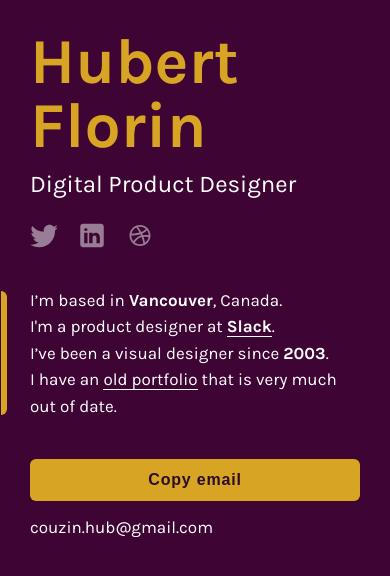
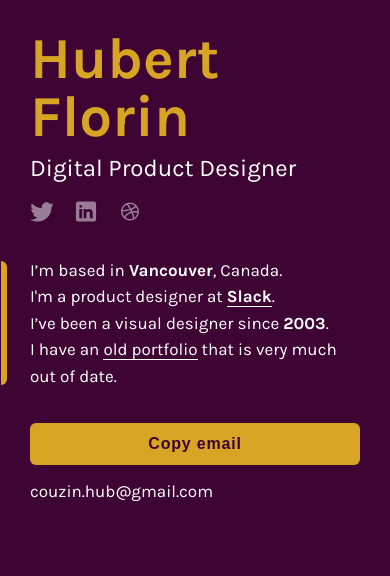
Before and after one commit to couzinhub/portfolio, a plain HTML site: page index.html in a window 390 px wide. Drawn offline with Linux system fonts and the light colour scheme.

Commit message:
Mobile adjustments

```diff
--- a/master.css
+++ b/master.css
@@ -35,7 +35,7 @@ h3::selection {
 
 button {
   background-color: #d7a423;
-  color: #2b0d26;
+  color: #3d0434;
   border: 0 none;
   font-size: 16px;
   letter-spacing: 0.8;
--- a/mobile.css
+++ b/mobile.css
@@ -3,7 +3,7 @@
 /* Small Mobiles Devices
 –––––––––––––––––––––––––––––––––– */
 
-@media only screen and (max-width: 600px) {
+@media only screen and (max-width: 650px) {
 
 body {
 	font-size: 17px;
@@ -13,25 +13,27 @@ body {
     padding: 30px;
 }
 h1 {
-    font-size: 64px;
-    margin: 0px 0 12px;
+    font-size: 58px;
+    margin: 0px 0 8px;
 }
 h2 {
     font-size: 24px;
-    margin-bottom: 16px;
+    margin-bottom: 8px;
 	line-height: 1.2;
+	display: inline-block;
+	width: 100%;
 }
 .socials {
-	margin-bottom: 30px;
+	margin-bottom: 24px;
 }
 .socials svg {
 	height: 35px;
-	width: 28px;
+	width: 24px;
 	margin: 0 16px 0 0;
 }
 blockquote {
     padding-left: 0;
-    margin-bottom: 40px;
+    margin-bottom: 34px;
 }
 blockquote::after{
 	width: 6px;
```
